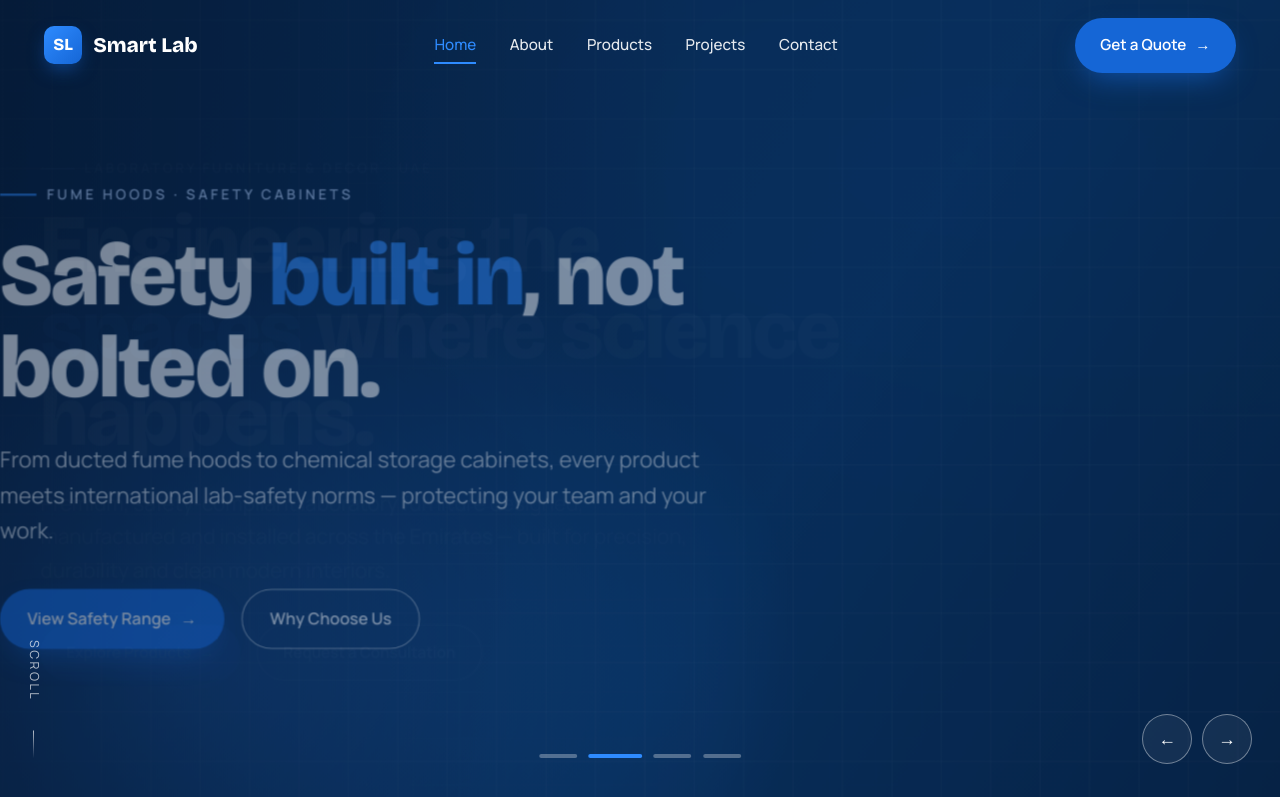
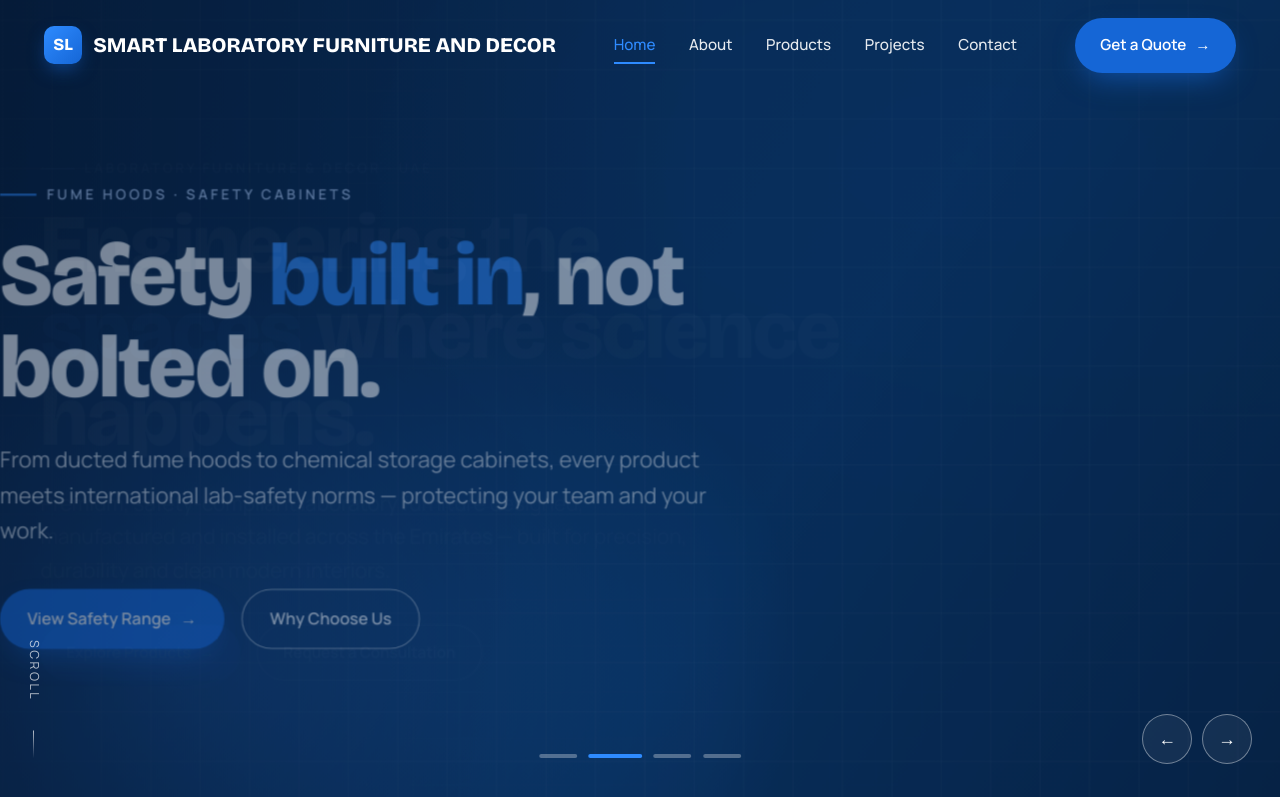
Before and after one commit to Smartlabuae/smartlab-demo, a plain HTML site: page index.html in a window 1280 px wide. Shown: the top 797 px of the page. Drawn offline with nearby package versions, Linux system fonts and the light colour scheme.

Commit message:
Update index.html

```diff
--- a/index.html
+++ b/index.html
@@ -15,7 +15,8 @@
 
 <header id="header">
   <div class="wrap nav">
-    <a href="index.html" class="logo"><span class="mark">SL</span> Smart Lab</a>
+    <a href="index.html" class="logo"><span class="mark">SL</span> SMART LABORATORY
+FURNITURE AND DECOR</a>
     <nav class="nav-links" id="menu">
       <a href="index.html" class="active">Home</a>
       <a href="about.html">About</a>
```
